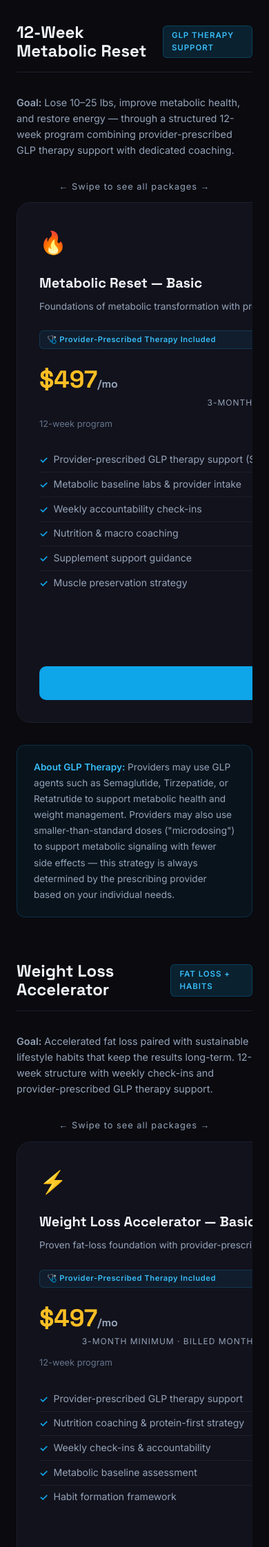
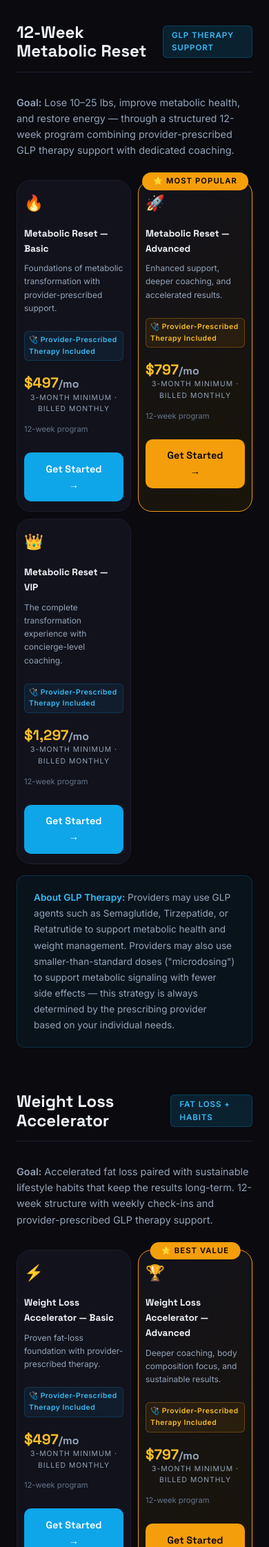
Before and after one commit to robertzinno0-ctrl/vantage-optimize-site, a Flask app: page /mens in a window 390 px wide. Shown: the part 769-3012 px from the top of the page at 69% size. Run offline with Flask 3, Linux system fonts and the light colour scheme.

Commit message:
Mobile: 2-column skinny package cards

```diff
--- a/templates/base.html
+++ b/templates/base.html
@@ -186,32 +186,22 @@
         /* ── PACKAGE CARDS ── */
         @media (max-width: 768px) {
             .packages-grid {
-                display: flex !important;
-                flex-direction: row !important;
-                overflow-x: auto !important;
-                scroll-snap-type: x mandatory !important;
-                -webkit-overflow-scrolling: touch !important;
-                gap: 16px !important;
-                padding-bottom: 16px !important;
+                grid-template-columns: 1fr 1fr !important;
+                gap: 10px !important;
             }
-            .packages-grid::-webkit-scrollbar { display: none; }
             .package-card {
-                min-width: 85vw !important;
-                scroll-snap-align: start !important;
-                flex-shrink: 0 !important;
+                padding: 14px 10px !important;
             }
-            .packages-swipe-hint {
-                display: block !important;
-            }
+            .package-icon { font-size: 1.4rem !important; }
+            .package-name { font-size: 0.85rem !important; }
+            .package-tagline { font-size: 0.75rem !important; }
+            .package-price { font-size: 1.3rem !important; }
+            .package-commitment { font-size: 0.65rem !important; }
+            .package-includes { display: none !important; }
+            .package-period { font-size: 0.7rem !important; }
+            .provider-rx-badge { font-size: 0.65rem !important; padding: 4px 6px !important; }
         }
-        .packages-swipe-hint {
-            display: none;
-            text-align: center;
-            color: var(--text-muted);
-            font-size: 0.8rem;
-            margin-bottom: 12px;
-            letter-spacing: 1px;
-        }
+        .packages-swipe-hint { display: none; }
         .packages-grid {
             display: grid;
             grid-template-columns: repeat(auto-fill, minmax(280px, 1fr));
--- a/templates/index.html
+++ b/templates/index.html
@@ -459,7 +459,7 @@
             <h2 class="section-title">Cognitive, Recovery &amp; Longevity</h2>
             <p class="section-subtitle">Targeted programs for brain performance, cellular repair, and lifespan optimization — for men and women.</p>
         </div>
-        <div class="packages-swipe-hint">← Swipe to see all packages →</div>
+
         <div class="packages-grid">
 
             <!-- Cognitive Edge -->
--- a/templates/mens.html
+++ b/templates/mens.html
@@ -192,7 +192,7 @@
             <strong>Goal:</strong> Lose 10–25 lbs, improve metabolic health, and restore energy — through a structured 12-week program combining provider-prescribed GLP therapy support with dedicated coaching.
         </p>
 
-        <div class="packages-swipe-hint">← Swipe to see all packages →</div>
+
         <div class="packages-grid">
 
             <!-- Basic -->
@@ -276,7 +276,7 @@
             <strong>Goal:</strong> Accelerated fat loss paired with sustainable lifestyle habits that keep the results long-term. 12-week structure with weekly check-ins and provider-prescribed GLP therapy support.
         </p>
 
-        <div class="packages-swipe-hint">← Swipe to see all packages →</div>
+
         <div class="packages-grid">
 
             <div class="package-card">
@@ -351,7 +351,7 @@
             <strong>Goal:</strong> Transform body composition, elevate energy, and optimize recovery — all in 90 days. Full coaching, provider-prescribed peptide therapy, and a complete lifestyle overhaul.
         </p>
 
-        <div class="packages-swipe-hint">← Swipe to see all packages →</div>
+
         <div class="packages-grid">
 
             <div class="package-card">
```
Also changed, not shown: templates/womens.html (+4 -4 lines).
